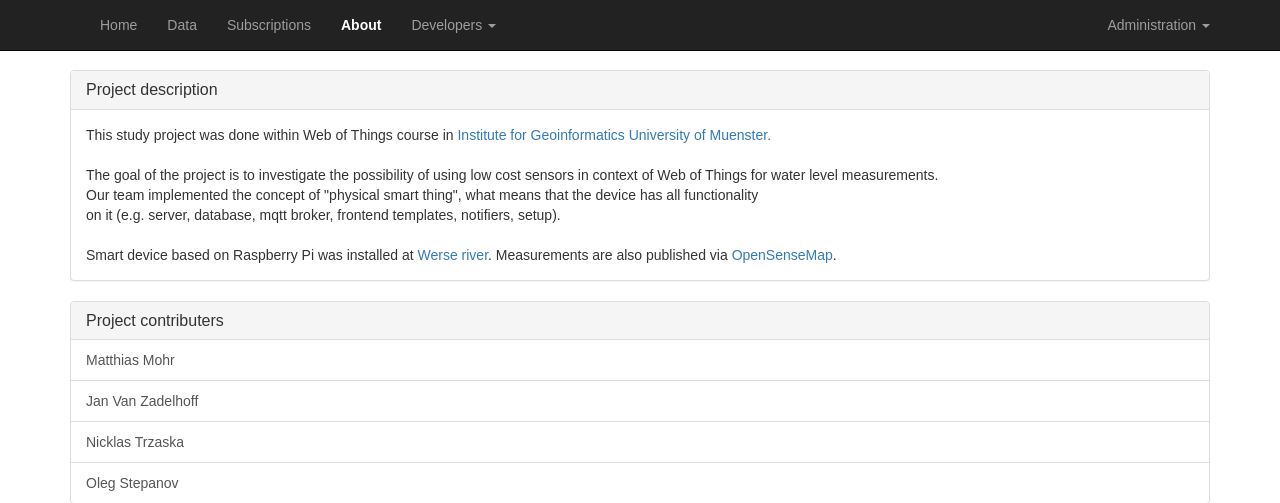
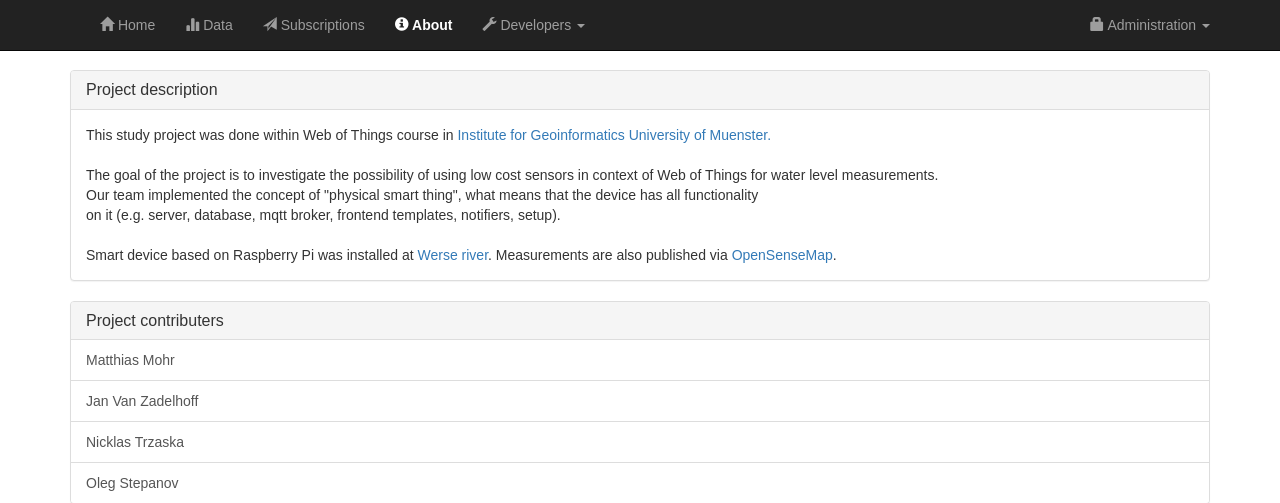
Before and after one commit to JanVan01/gwot-physical, a Flask app: template templates/about.html in a window 1280 px wide. Shown: the top 503 px of the page. Run offline with Flask 2, Linux system fonts and the light colour scheme; the template is opened without the code that fills it, so the values that code supplies are empty; some libraries are stand-ins or nearby versions.

Commit message:
Added icons to navigation

```diff
--- a/templates/base/frontend.html
+++ b/templates/base/frontend.html
@@ -29,28 +29,28 @@
         </div>
         <div id="navbar" class="collapse navbar-collapse">
           <ul class="nav navbar-nav">
-              <li><a href="/" class="home">Home</a></li>
-              <li><a href="/data" class="data">Data</a></li>
-              <li><a href="/subscriptions" class="subscribe">Subscriptions</a></li>
-			  <li><a href="/about" class="about">About</a></li>
+              <li><a href="/" class="home"><span class="glyphicon glyphicon-home"></span> Home</a></li>
+              <li><a href="/data" class="data"><span class="glyphicon glyphicon-stats"></span> Data</a></li>
+              <li><a href="/subscriptions" class="subscribe"><span class="glyphicon glyphicon-send"></span> Subscriptions</a></li>
+			  <li><a href="/about" class="about"><span class="glyphicon glyphicon-info-sign"></span> About</a></li>
               <li class="dropdown">
-                <a href="#" class="developers dropdown-toggle" data-toggle="dropdown" role="button" aria-haspopup="true" aria-expanded="true">Developers <span class="caret"></span></a>
+                <a href="#" class="developers dropdown-toggle" data-toggle="dropdown" role="button" aria-haspopup="true" aria-expanded="true"><span class="glyphicon glyphicon-wrench"></span> Developers <span class="caret"></span></a>
                 <ul class="dropdown-menu">
-                  <li><a class="api" href="/static/apidoc/index.html" target="_blank">REST API Documentation</a></li>
-                  <li><a class="tutorial_sensors" href="/tutorial/sensors">Custom Sensors</a></li>
-                  <li><a class="tutorial_notifications" href="/tutorial/notifications">Custom Notification Services</a></li>
+                  <li><a class="api" href="/static/apidoc/index.html" target="_blank"><span class="glyphicon glyphicon-book"></span> REST API Documentation</a></li>
+                  <li><a class="tutorial_sensors" href="/tutorial/sensors"><span class="glyphicon glyphicon-filter"></span> Custom Sensors</a></li>
+                  <li><a class="tutorial_notifications" href="/tutorial/notifications"><span class="glyphicon glyphicon-bell"></span> Custom Notification Services</a></li>
                 </ul>
 			  </li>
           </ul>
           <ul class="nav navbar-nav navbar-right">
               <li class="dropdown">
-                <a href="#" class="config dropdown-toggle" data-toggle="dropdown" role="button" aria-haspopup="true" aria-expanded="true">Administration <span class="caret"></span></a>
+                <a href="#" class="config dropdown-toggle" data-toggle="dropdown" role="button" aria-haspopup="true" aria-expanded="true"><span class="glyphicon glyphicon-lock"></span> Administration <span class="caret"></span></a>
                 <ul class="dropdown-menu">
-                  <li><a class="config_settings" href="/config">Settings</a></li>
-                  <li><a class="config_password" href="/config/password">Password</a></li>
-                  <li><a class="config_sensors" href="/config/sensors">Sensors</a></li>
-                  <li><a class="config_locations" href="/config/locations">Locations</a></li>
-                  <li><a class="config_notifications" href="/config/notifications">Notification Services</a></li>
+                  <li><a class="config_settings" href="/config"><span class="glyphicon glyphicon-cog"></span> Settings</a></li>
+                  <li><a class="config_password" href="/config/password"><span class="glyphicon glyphicon-lock"></span> Password</a></li>
+                  <li><a class="config_sensors" href="/config/sensors"><span class="glyphicon glyphicon-filter"></span> Sensors</a></li>
+                  <li><a class="config_locations" href="/config/locations"><span class="glyphicon glyphicon-globe"></span> Locations</a></li>
+                  <li><a class="config_notifications" href="/config/notifications"><span class="glyphicon glyphicon-bell"></span> Notification Services</a></li>
                 </ul>
 			  </li>
           </ul>
```
